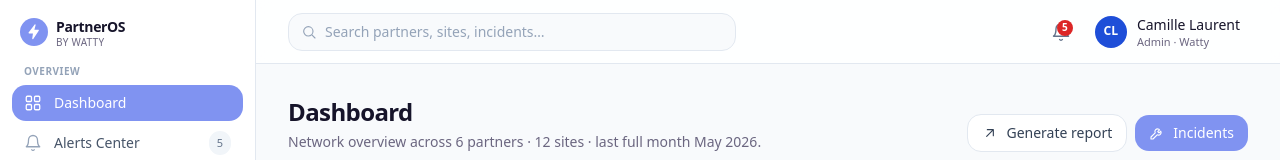
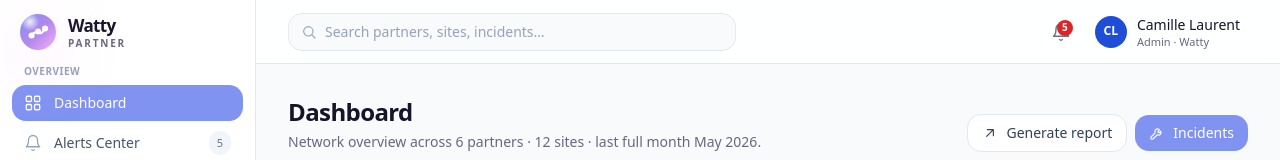
Before and after one commit to berthiertimothee-cell/WattyPartner, a Next.js app: page /dashboard in a window 1280 px wide. Shown: the top 160 px of the page. Built offline with nearby package versions, Linux system fonts and the light colour scheme.

Commit message:
Refine Watty logo and wordmark

```diff
--- a/src/components/layout/Logo.tsx
+++ b/src/components/layout/Logo.tsx
@@ -1,23 +1,36 @@
 import { cn } from "@/lib/utils";
 
-/** Watty mark — a lightning bolt in a rounded square, royal-blue. */
+/** Watty mark — connected charging dots, inspired by the brand identity. */
 export function Logo({ size = 32, className }: { size?: number; className?: string }) {
+  const dot = size * 0.18;
   return (
-    <span className={cn("inline-flex items-center justify-center rounded-xl bg-brand text-white", className)} style={{ width: size, height: size }}>
-      <svg viewBox="0 0 24 24" width={size * 0.62} height={size * 0.62} fill="currentColor" aria-hidden>
-        <path d="M13.4 2 5 13.2c-.4.5 0 1.2.6 1.2H11l-1 7.2c-.1.8.9 1.2 1.4.6L19 10.6c.4-.5 0-1.2-.6-1.2H13l1.7-6.7c.2-.8-.8-1.3-1.3-.7Z" />
+    <span
+      className={cn(
+        "relative inline-flex items-center justify-center overflow-hidden rounded-2xl bg-watty-gradient shadow-glow ring-1 ring-white/70",
+        className,
+      )}
+      style={{ width: size, height: size }}
+      aria-label="Watty"
+    >
+      <span className="absolute inset-0 bg-[radial-gradient(circle_at_28%_22%,rgba(255,255,255,0.85),transparent_24%)]" />
+      <svg viewBox="0 0 48 48" width={size * 0.78} height={size * 0.78} fill="none" aria-hidden className="relative">
+        <path d="M14 29C20.5 16.8 28.5 34.2 35 19" stroke="white" strokeWidth="4.2" strokeLinecap="round" />
+        <circle cx="13" cy="30" r="5.2" fill="#FCFFFC" />
+        <circle cx="24" cy="23" r="5.2" fill="#FCFFFC" fillOpacity="0.92" />
+        <circle cx="36" cy="18" r="5.2" fill="#FCFFFC" />
       </svg>
+      <span className="sr-only" style={{ width: dot, height: dot }}>Watty</span>
     </span>
   );
 }
 
 export function Wordmark({ className }: { className?: string }) {
   return (
-    <span className={cn("flex items-center gap-2", className)}>
-      <Logo size={28} />
+    <span className={cn("flex items-center gap-3", className)}>
+      <Logo size={36} />
       <span className="flex flex-col leading-none">
-        <span className="text-sm font-semibold tracking-tight text-ink">PartnerOS</span>
-        <span className="text-[10px] font-medium uppercase tracking-wide text-muted">by Watty</span>
+        <span className="text-[17px] font-black tracking-[-0.04em] text-ink">Watty</span>
+        <span className="mt-1 text-[10px] font-semibold uppercase tracking-[0.18em] text-muted">Partner</span>
       </span>
     </span>
   );
```
